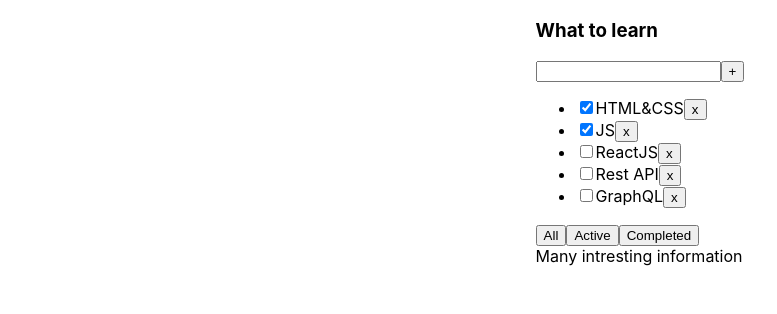
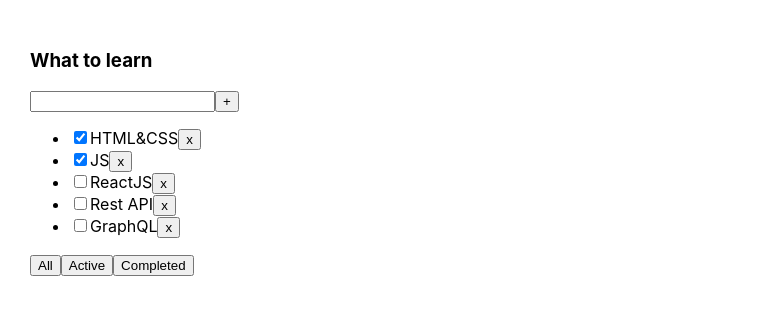
Before and after one commit to VladTca/1-todolist, a React (Create React App) app: page / in a window 1280 px wide. Shown: the top 314 px of the page, without its empty margins (0-777 px from the left). Built offline with nearby package versions, Linux system fonts and the light colour scheme.

Commit message:
🎉 Begin a project.

```diff
--- a/src/App.css
+++ b/src/App.css
@@ -1,31 +1,25 @@
+
 .App {
+  padding: 30px;
   display: flex;
-  justify-content: center;
-  align-items: center;
-  gap: 20px;
 }
 
-.title {
-  text-align: center;
-  text-transform: uppercase;
+.App > div {
+  margin-right: 50px;
 }
 
-.list {
-  max-width: 400px;
-  border: 1px solid #161515;
-  border-radius: 5px;
-  background-color: #adcaf7;
-  padding: 15px;
-  text-align: center;
+.error {
+  border: red 1px solid;
 }
 
-.item {
-  list-style-type: none;
+.error-message {
+  color: red;
 }
 
-.avatar {
-  display: flex;
-  justify-content: center;
-  align-items: center;
-  gap: 20px;
+.active-filter {
+  background-color: aquamarine;
 }
+
+.is-done {
+  opacity: 0.5;
+}
--- a/src/App.tsx
+++ b/src/App.tsx
@@ -1,50 +1,25 @@
 import React, {useState} from 'react';
 import './App.css';
 import {Todolist} from './Todolist';
-import {v1} from 'uuid';
+import { v1 } from 'uuid';
+
 
 // Hi guys!
-// 1. Let's try an alternative way. Instead of useState we can try useRef in Todolist.tsx:
-// <input
-//     //value={title}
-//     // onChange={ onChangeHandler }
-//     ref={onChangeRef}
-//     onKeyPress={onKeyPressHandler}
-// />
-// let onChangeRef = useRef<HTMLInputElement>(null)
-// Inside of  const addTask = () => {} use onChangeRef.current.value
-// 2. Let's try children and F.C:
-// We will use double 'tag' <Todolist></Todolist>
-// <Todolist title="What to learn"
-//           tasks={tasksForTodolist}
-//           removeTask={removeTask}
-//           changeFilter={changeFilter}
-//           addTask={addTask} >
-//     <div>
-//         <div>Many intresting information</div>
-//      </div>
-// </Todolist>
-//Inside of Todolist.tsx
-// Type out changes in PropsType: children?:React.ReactNode
-// export const Todolist:React.FC<PropsType>=({children, ...props}) =>{
-//     return(
-//         <div>
-//             <div>...</div>
-//             {children}
-//         </div>
-//      )
-// }
-// 3. Let's append some animation in our project:
-//yarn add  @formkit/auto-animate -D
-// we use -D, because the best practice is to add new extensions to the object inside the package.json
-// "devDependencies": {
-//     "@formkit/auto-animate": "^1.0.0-beta.3"
-//   }
-// const [listRef] = useAutoAnimate<HTMLUListElement>() in Todolist.tsx
-// <ul ref={listRef}>
-//Look how smoothly the tasks are added!
-//P.S. Do you understand why a new task append in all Todolists?
-// [because we only have one state for all our todolists, but we'll talk about that on Tuesday.]
+//1.Let`s wrap up our bunch  of filters in a function.
+//How can we do this? We can wrap all our goodies into a new function:
+//     const filteredTasks=()=>{
+//          let tasksForTodolist = tasks;
+//
+//          if (filter === "active") {
+//          return   tasksForTodolist = tasks.filter(t => !t.isDone);
+//          }
+//          if (filter === "completed") {
+//            return  tasksForTodolist = tasks.filter(t => t.isDone);
+//          }
+//          return tasksForTodolist
+//     }
+
+//2.Let`s replace our if`s with  switch.
 
 
 export type FilterValuesType = "all" | "active" | "completed";
@@ -52,11 +27,11 @@
 function App() {
 
     let [tasks, setTasks] = useState([
-        {id: v1(), title: "HTML&CSS", isDone: true},
-        {id: v1(), title: "JS", isDone: true},
-        {id: v1(), title: "ReactJS", isDone: false},
-        {id: v1(), title: "Rest API", isDone: false},
-        {id: v1(), title: "GraphQL", isDone: false},
+        { id: v1(), title: "HTML&CSS", isDone: true },
+        { id: v1(), title: "JS", isDone: true },
+        { id: v1(), title: "ReactJS", isDone: false },
+        { id: v1(), title: "Rest API", isDone: false },
+        { id: v1(), title: "GraphQL", isDone: false },
     ]);
 
     function removeTask(id: string) {
@@ -65,7 +40,7 @@
     }
 
     function addTask(title: string) {
-        let task = {id: v1(), title: title, isDone: false};
+        let task = { id: v1(), title: title, isDone: false };
         let newTasks = [task, ...tasks];
         setTasks(newTasks);
     }
@@ -86,22 +61,14 @@
     }
 
 
+
     return (
         <div className="App">
-            {/*<Todolist title="What to learn"*/}
-            {/*          tasks={tasksForTodolist}*/}
-            {/*          removeTask={removeTask}*/}
-            {/*          changeFilter={changeFilter}*/}
-            {/*          addTask={addTask} />*/}
             <Todolist title="What to learn"
                       tasks={tasksForTodolist}
                       removeTask={removeTask}
                       changeFilter={changeFilter}
-                      addTask={addTask}>
-                <div>
-                    <div>Many intresting information</div>
-                </div>
-            </Todolist>
+                      addTask={addTask} />
         </div>
     );
 }
@@ -109,7 +76,16 @@
 export default App;
 
 
-//-------------------------------------------------------------------------------------------------------
+
+
+
+
+//------------------------------------------------------------------------------------------
+
+// import React, {useState} from 'react';
+// import './App.css';
+// import {Todolist} from './Todolist';
+// import {v1} from 'uuid';
 //
 // export type FilterValuesType = "all" | "active" | "completed";
 //
@@ -122,6 +98,8 @@
 //         {id: v1(), title: "Rest API", isDone: false},
 //         {id: v1(), title: "GraphQL", isDone: false},
 //     ]);
+//     let [filter, setFilter] = useState<FilterValuesType>("all");
+//
 //
 //     function removeTask(id: string) {
 //         let filteredTasks = tasks.filter(t => t.id != id);
@@ -134,16 +112,39 @@
 //         setTasks(newTasks);
 //     }
 //
-//     let [filter, setFilter] = useState<FilterValuesType>("all");
+//     function changeStatus(taskId: string, isDone: boolean) {
+//         let task = tasks.find(t => t.id === taskId);
+//         if (task) {
+//             task.isDone = isDone;
+//         }
 //
-//     let tasksForTodolist = tasks;
+//         setTasks([...tasks]);
+//     }
 //
-//     if (filter === "active") {
-//         tasksForTodolist = tasks.filter(t => t.isDone === false);
+//
+//     const filteredTasks=()=>{
+//         // let tasksForTodolist = tasks;
+//         //
+//         // if (filter === "active") {
+//         //  return   tasksForTodolist = tasks.filter(t => !t.isDone);
+//         // }
+//         // if (filter === "completed") {
+//         //   return  tasksForTodolist = tasks.filter(t => t.isDone);
+//         // }
+//         // return tasksForTodolist
+//
+//         let tasksForTodolist = tasks;
+//         switch (filter) {
+//             case 'active': {
+//                 return   tasksForTodolist = tasks.filter(t => !t.isDone);
+//             }
+//             case 'completed': {
+//                 return  tasksForTodolist = tasks.filter(t => t.isDone);
+//             }
+//             default:return tasksForTodolist
+//         }
 //     }
-//     if (filter === "completed") {
-//         tasksForTodolist = tasks.filter(t => t.isDone === true);
-//     }
+//
 //
 //     function changeFilter(value: FilterValuesType) {
 //         setFilter(value);
@@ -153,42 +154,11 @@
 //     return (
 //         <div className="App">
 //             <Todolist title="What to learn"
-//                       tasks={tasksForTodolist}
+//                       tasks={filteredTasks()}
 //                       removeTask={removeTask}
 //                       changeFilter={changeFilter}
-//                       addTask={addTask}>
-//                 <div>
-//                     <div>Many intresting information</div>
-//                     <div>Many intresting information</div>
-//                     <div>Many intresting information</div>
-//                     <div>Many intresting information</div>
-//                     <div>Many intresting information</div>
-//                 </div>
-//             </Todolist>
-//
-//             <Todolist title="What to learn"
-//                       tasks={tasksForTodolist}
-//                       removeTask={removeTask}
-//                       changeFilter={changeFilter}
-//                       addTask={addTask}>
-//                 <div>
-//                     <div>A lot of boring information</div>
-//                     <div>A lot of boring information</div>
-//                     <div>A lot of boring information</div>
-//                     <input placeholder={'A lot of boring information'}/>
-//                     <div>
-//                         <button>Boring Button 1</button>
-//                         <button>Boring Button 2</button>
-//                         <button>Boring Button 3</button>
-//                     </div>
-//                 </div>
-//             </Todolist>
-//
-//             <Todolist title="What to learn"
-//                       tasks={tasksForTodolist}
-//                       removeTask={removeTask}
-//                       changeFilter={changeFilter}
-//                       addTask={addTask}/>
+//                       addTask={addTask}
+//                       />
 //         </div>
 //     );
 // }
--- a/src/Todolist.tsx
+++ b/src/Todolist.tsx
@@ -1,6 +1,5 @@
-import React, {ChangeEvent, KeyboardEvent, useRef, useState} from 'react';
+import React, {ChangeEvent, KeyboardEvent, useState} from 'react';
 import {FilterValuesType} from './App';
-import {useAutoAnimate} from "@formkit/auto-animate/react";
 
 type TaskType = {
     id: string
@@ -14,40 +13,24 @@
     removeTask: (taskId: string) => void
     changeFilter: (value: FilterValuesType) => void
     addTask: (title: string) => void
-    children?: React.ReactNode
-
 }
 
+export function Todolist(props: PropsType) {
 
-// export const Todolist:React.FC<PropsType>=({children, ...props}) =>{
-export function Todolist(props: PropsType) {
     let [title, setTitle] = useState("")
 
-    // const addTask = () => {
-    //     props.addTask(title);
-    //     setTitle("");
-    // }
-
-    const onChangeRef = useRef<HTMLInputElement>(null)
-    const addTaskRef = () => {
-        if (onChangeRef.current) {
-            props.addTask(onChangeRef.current.value);
-            onChangeRef.current.value = '';
-        }
+    const addTask = () => {
+        props.addTask(title);
+        setTitle("");
     }
 
     const onChangeHandler = (e: ChangeEvent<HTMLInputElement>) => {
-        setTitle(e.currentTarget.value);
+        setTitle(e.currentTarget.value)
     }
 
-
     const onKeyPressHandler = (e: KeyboardEvent<HTMLInputElement>) => {
-        if (e.key === 'Enter') {
-                // addTask();
-            if (onChangeRef.current) {
-                props.addTask(onChangeRef.current.value);
-                onChangeRef.current.value = '';
-            }
+        if (e.charCode === 13) {
+            addTask();
         }
     }
 
@@ -55,21 +38,16 @@
     const onActiveClickHandler = () => props.changeFilter("active");
     const onCompletedClickHandler = () => props.changeFilter("completed");
 
-    const [listRef] = useAutoAnimate<HTMLUListElement>()
-
-    return (
-    <div>
+    return <div>
         <h3>{props.title}</h3>
         <div>
-            {/*value={title}*/}
-            {/*onChange={ onChangeHandler }*/}
-            <input ref={onChangeRef}
-                   onKeyUp={onKeyPressHandler}
+            <input value={title}
+                   onChange={ onChangeHandler }
+                   onKeyPress={ onKeyPressHandler }
             />
-            {/*<button onClick={addTask}>+</button>*/}
-            <button onClick={addTaskRef}>+</button>
+            <button onClick={addTask}>+</button>
         </div>
-        <ul ref={listRef}>
+        <ul>
             {
                 props.tasks.map(t => {
 
@@ -78,101 +56,15 @@
                     return <li key={t.id}>
                         <input type="checkbox" checked={t.isDone}/>
                         <span>{t.title}</span>
-                        <button onClick={onClickHandler}>x</button>
+                        <button onClick={ onClickHandler }>x</button>
                     </li>
                 })
             }
         </ul>
         <div>
-        <button onClick={onAllClickHandler}>All</button>
-            <button onClick={onActiveClickHandler}>Active</button>
-            <button onClick={onCompletedClickHandler}>Completed</button>
+            <button onClick={ onAllClickHandler }>All</button>
+            <button onClick={ onActiveClickHandler }>Active</button>
+            <button onClick={ onCompletedClickHandler }>Completed</button>
         </div>
-        {/*{children}*/}
-        {props.children}
-    </div>)
+    </div>
 }
-
-
-//----------------------------------------------------------------------------------
-// import React, {ChangeEvent, KeyboardEvent, useRef, useState} from 'react';
-// import {FilterValuesType} from './App';
-// import {useAutoAnimate} from "@formkit/auto-animate/react";
-//
-// type TaskType = {
-//     id: string
-//     title: string
-//     isDone: boolean
-// }
-//
-// type PropsType = {
-//     title: string
-//     tasks: Array<TaskType>
-//     removeTask: (taskId: string) => void
-//     changeFilter: (value: FilterValuesType) => void
-//     addTask: (title: string) => void
-//     children?:React.ReactNode
-// }
-//
-// export const Todolist:React.FC<PropsType>=({children, ...props}) =>{
-//     const [listRef] = useAutoAnimate<HTMLUListElement>()
-//     let onChangeRef = useRef<HTMLInputElement>(null)
-//     //let [title, setTitle] = useState("")
-//
-//     const addTask = () => {
-//         // props.addTask(title);
-//         // setTitle("");
-//         if (onChangeRef.current) {
-//             props.addTask(onChangeRef.current.value)
-//             onChangeRef.current.value = ''
-//         }
-//     }
-//
-//     // const onChangeHandler = (e: ChangeEvent<HTMLInputElement>) => {
-//     //     setTitle(e.currentTarget.value)
-//     // }
-//
-//
-//     const onKeyPressHandler = (e: KeyboardEvent<HTMLInputElement>) => {
-//         if (e.key === 'Enter') {
-//             addTask();
-//         }
-//     }
-//
-//     const onAllClickHandler = () => props.changeFilter("all");
-//     const onActiveClickHandler = () => props.changeFilter("active");
-//     const onCompletedClickHandler = () => props.changeFilter("completed");
-//
-//     return <div>
-//         <h3>{props.title}</h3>
-//         <div>
-//             <input
-//                 //value={title}
-//                 // onChange={ onChangeHandler }
-//                 ref={onChangeRef}
-//                 onKeyPress={onKeyPressHandler}
-//             />
-//             <button onClick={addTask}>+</button>
-//         </div>
-//         <ul ref={listRef}>
-//             {
-//                 props.tasks.map(t => {
-//
-//                     const onClickHandler = () => props.removeTask(t.id)
-//
-//                     return <li key={t.id} >
-//                         <input type="checkbox" checked={t.isDone}/>
-//                         <span>{t.title}</span>
-//                         <button onClick={onClickHandler}>x</button>
-//                     </li>
-//                 })
-//             }
-//         </ul>
-//         <div>
-//             <button onClick={onAllClickHandler}>All</button>
-//             <button onClick={onActiveClickHandler}>Active</button>
-//             <button onClick={onCompletedClickHandler}>Completed</button>
-//         </div>
-//         {children}
-//     </div>
-// }
```
Also changed, not shown: src/Site/MainTitle.tsx (deleted, +0 -13 lines), src/Site/TaskList.tsx (deleted, +0 -47 lines).
